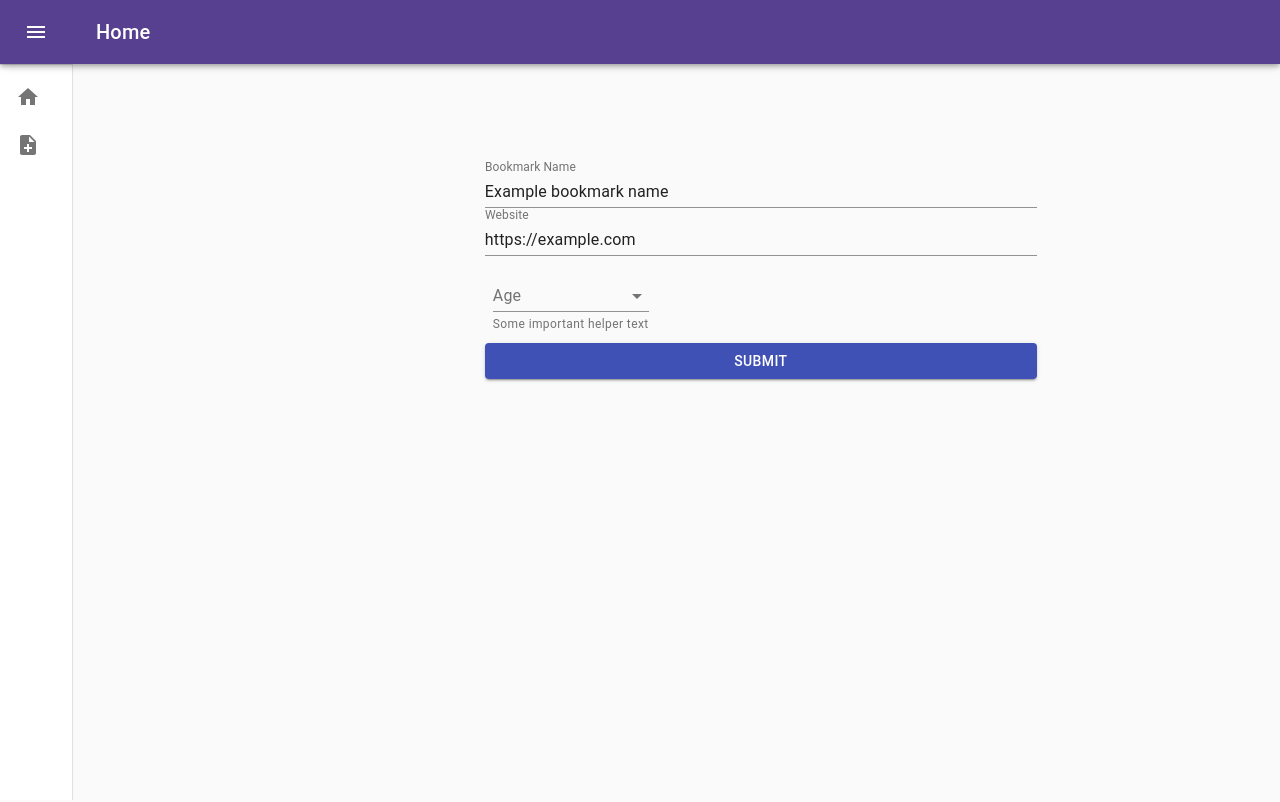
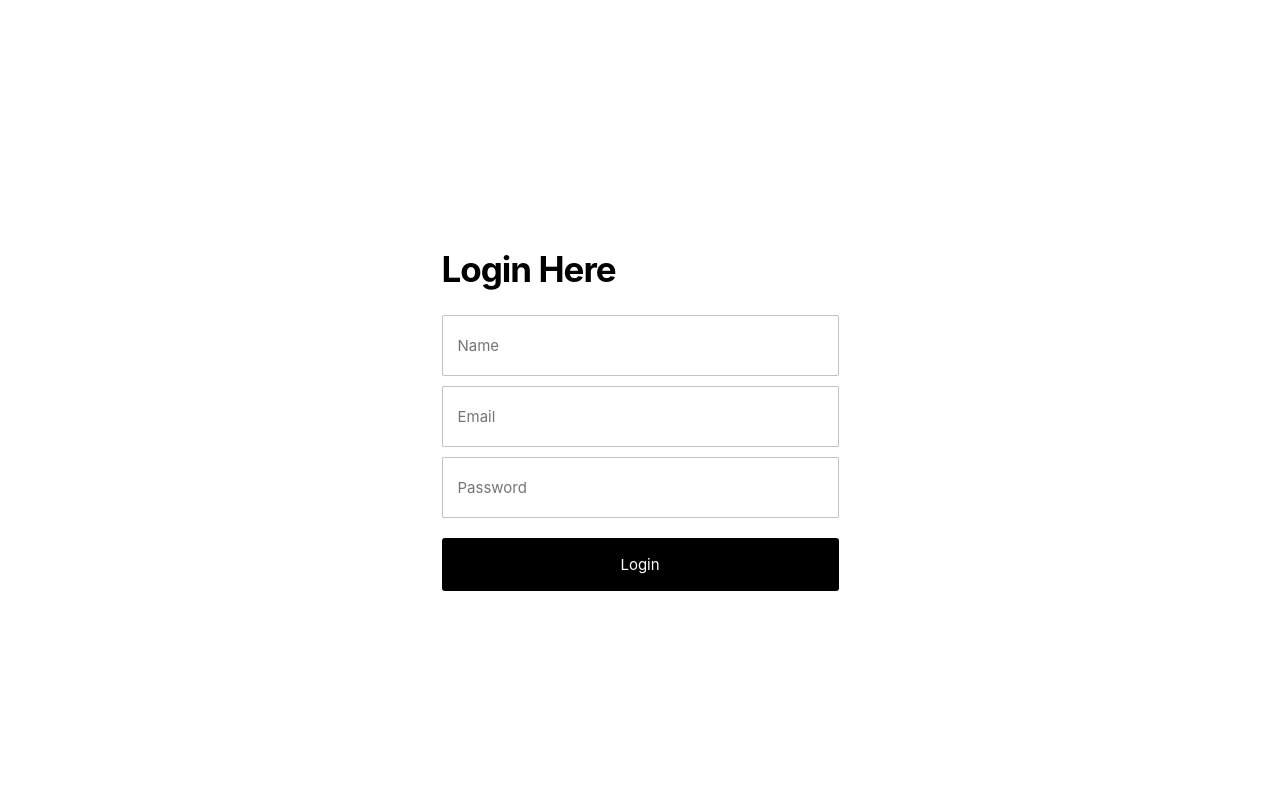
Before and after one commit to yadin12690/bookmark_manager, a React (Create React App) app: page /addNew in a window 1280 px wide. Shown: the top 802 px of the page. Built offline with nearby package versions, Linux system fonts and the light colour scheme; a web font is replaced by a local one.

Commit message:
Add loging with redux

```diff
--- a/package.json
+++ b/package.json
@@ -6,6 +6,7 @@
     "@material-ui/core": "^4.11.3",
     "@material-ui/icons": "^4.11.2",
     "@material-ui/pickers": "^3.3.10",
+    "@reduxjs/toolkit": "^1.6.1",
     "@testing-library/jest-dom": "^5.11.10",
     "@testing-library/react": "^11.2.6",
     "@testing-library/user-event": "^12.8.3",
@@ -13,13 +14,16 @@
     "@types/node": "^12.20.10",
     "@types/react": "^17.0.3",
     "@types/react-dom": "^17.0.3",
+    "@types/react-redux": "^7.1.18",
     "@types/react-router-dom": "^5.1.7",
     "formik": "^2.2.9",
     "material-ui-icons": "^1.0.0-beta.36",
     "react": "^17.0.2",
     "react-dom": "^17.0.2",
+    "react-redux": "^7.2.4",
     "react-router-dom": "^5.2.0",
     "react-scripts": "4.0.3",
+    "redux": "^4.1.1",
     "typescript": "^4.2.4",
     "web-vitals": "^1.1.1",
     "yup": "^0.32.9"
--- /dev/null
+++ b/src/App.css
@@ -0,0 +1 @@
+@import url('https://fonts.googleapis.com/css2?family=Inter:wght@200&display=swap');
--- a/src/App.tsx
+++ b/src/App.tsx
@@ -1,10 +1,17 @@
 import React from 'react';
+import { useSelector } from 'react-redux';
 import { HomeDrawer } from './components/Drawer';
+import { Login } from './components/Login';
+import { selectUser } from './features/userSlice';
 
 function App() {
+
+  const userStatus = useSelector(selectUser);
+
   return (
     <div className="App">
-      <HomeDrawer />
+      {userStatus ? <HomeDrawer /> : <Login />}
+      <Login />
     </div>
   );
 }
--- /dev/null
+++ b/src/app/store.tsx
@@ -0,0 +1,9 @@
+import { configureStore } from "@reduxjs/toolkit";
+import userReducer from '../features/userSlice';
+
+export default configureStore({
+    reducer: {
+        user: userReducer,
+    },
+
+});
--- a/src/components/Drawer.tsx
+++ b/src/components/Drawer.tsx
@@ -24,6 +24,10 @@ import NoteAddIcon from '@material-ui/icons/NoteAdd';
 import Tooltip from '@material-ui/core/Tooltip';
 import { Link } from 'react-router-dom';
 import { useStylesForDrawer } from './styles/Drawer';
+import ExitToAppIcon from '@material-ui/icons/ExitToApp';
+import { useDispatch } from 'react-redux';
+import { logout } from '../features/userSlice';
+
 
 function HomeDrawer() {
     const { pathname } = useLocation();
@@ -38,7 +42,12 @@ function HomeDrawer() {
     const handleDrawerClose = () => {
         setOpen(false);
     };
+    const dispatch = useDispatch();
 
+    const handleLogOut = (e: React.ChangeEvent<any>): void => {
+        e.preventDefault();
+        dispatch(logout());
+    }
 
     return (
         <div className={classes.root}>
@@ -101,6 +110,15 @@ function HomeDrawer() {
                         </ListItemIcon>
                         <ListItemText primary="More" />
                     </ListItem>
+
+                    <ListItem button onClick={(e => handleLogOut(e))}>
+                        <ListItemIcon>
+                            <Tooltip title="Log Out">
+                                <ExitToAppIcon />
+                            </Tooltip>
+                        </ListItemIcon>
+                        <ListItemText primary="More" />
+                    </ListItem>
                 </List>
 
             </Drawer>
--- a/src/components/Home.tsx
+++ b/src/components/Home.tsx
@@ -1,16 +1,20 @@
 import { useStyles } from './styles/Home';
 import React from 'react';
 import Container from '@material-ui/core/Container';
+import { useSelector } from 'react-redux';
+import { selectUser } from '../features/userSlice';
 
 
 function Home(): JSX.Element {
     const classes = useStyles();
 
+    const loggedInUser = useSelector(selectUser);
+
     return (
         <>
             <Container maxWidth="sm">
                 <div className={classes.wrapperDiv} >
-                    <span className={classes.secondTitle}>Welcome to the bookmark manager</span>
+                    <span className={classes.secondTitle}>Welcome {loggedInUser.name} to the bookmark manager</span>
                     <h1 className={classes.headling}>This is your latest bookmarks! enjoy surfing </h1>
                 </div>
 
--- a/src/components/Login.tsx
+++ b/src/components/Login.tsx
@@ -1,16 +1,40 @@
-import React from 'react';
-import { useStyles } from './styles/Home';
+import { useStyles } from './styles/Login';
 import Container from '@material-ui/core/Container';
+import { useState } from 'react';
+import { useDispatch } from 'react-redux';
+import { login } from '../features/userSlice';
 
 function Login(): JSX.Element {
     const classes = useStyles();
+    const [name, setName] = useState<string>("");
+    const [email, setEmail] = useState<string>("");
+    const [password, setPassword] = useState<string>("");
+
+    const dispatch = useDispatch(); // This is for that we can use the reducer that we created.
+
+    const handleLoginSubmit = (e: React.ChangeEvent<any>): void => {
+        e.preventDefault();
+
+        dispatch(login({
+            name: name,
+            email: email,
+            password: password,
+            loggedIn: true,
+        }));
+    }
+
 
     return (
         <>
             <Container maxWidth="sm">
-                <div className={classes.wrapperDiv} >
-                    <span className={classes.secondTitle}>Welcome to the bookmark manager</span>
-                    <h1 className={classes.headling}>This is your latest bookmarks! enjoy surfing </h1>
+                <div className={classes.loginWrapper} >
+                    <form className={classes.loginForm} onSubmit={(e) => handleLoginSubmit(e)}>
+                        <h1>Login Here</h1>
+                        <input type="name" placeholder="Name" value={name} onChange={(e) => setName(e.target.value)} />
+                        <input type="email" placeholder="Email" value={email} onChange={(e) => setEmail(e.target.value)} />
+                        <input type="password" placeholder="Password" value={password} onChange={(e) => setPassword(e.target.value)} />
+                        <button className={classes.submitButton} type="submit">Login</button>
+                    </form>
                 </div>
 
 
--- /dev/null
+++ b/src/components/styles/Login.ts
@@ -0,0 +1,47 @@
+import { makeStyles } from '@material-ui/core';
+export const useStyles = makeStyles((theme) => ({
+
+    loginWrapper: {
+        display: 'flex',
+        flexDirection: 'column',
+        justifyContent: 'center',
+        height: '100vh',
+        alignItems: 'center',
+        fontFamily: 'Inter, sans-serif',
+    },
+
+    loginForm: {
+        display: 'flex',
+        flexDirection: 'column',
+
+        '& $h1': {
+            fontSize: '35px',
+            marginBottom: '15px',
+            paddingBottom: '10px',
+            letterSpacing: '-1px'
+        },
+
+        '& $input': {
+            minWidth: '380px',
+            padding: '20px 0',
+            paddingLeft: '15px',
+            marginBottom: '10px',
+            outline: 'none',
+            border: '1px solid rgba(0,0,0,0.24)',
+            fontFamily: 'Inter, sans-serif',
+            borderRadius: '2px',
+            fontSize: '15px',
+        },
+    },
+
+    submitButton: {
+        padding: '17px 30px',
+        marginTop: '10px',
+        background: 'black',
+        border: 'none',
+        color: 'white',
+        fontSize: '15px',
+        fontFamily: 'Inter, sans-serif',
+        borderRadius: '3px'
+    },
+}));
--- /dev/null
+++ b/src/features/userSlice.tsx
@@ -0,0 +1,24 @@
+import { createSlice } from "@reduxjs/toolkit";
+
+export const userSlice = createSlice({
+    name: 'user',
+    initialState: {
+        user: null,
+    },
+    reducers: {
+        login: (state, action) => {
+            state.user = action.payload;
+        },
+        logout: (state) => {
+            state.user = null;
+        }
+    },
+});
+
+
+export const { login, logout } = userSlice.actions;
+
+// We export this that we could get the user state (loggedIn/loggedOut)
+export const selectUser = (state: { user: { user: any; }; }) => state.user.user;
+
+export default userSlice.reducer;
```
Also changed, not shown: src/index.tsx (+5 -4 lines), 1 other file (tests, documents, lock files or other folders).
